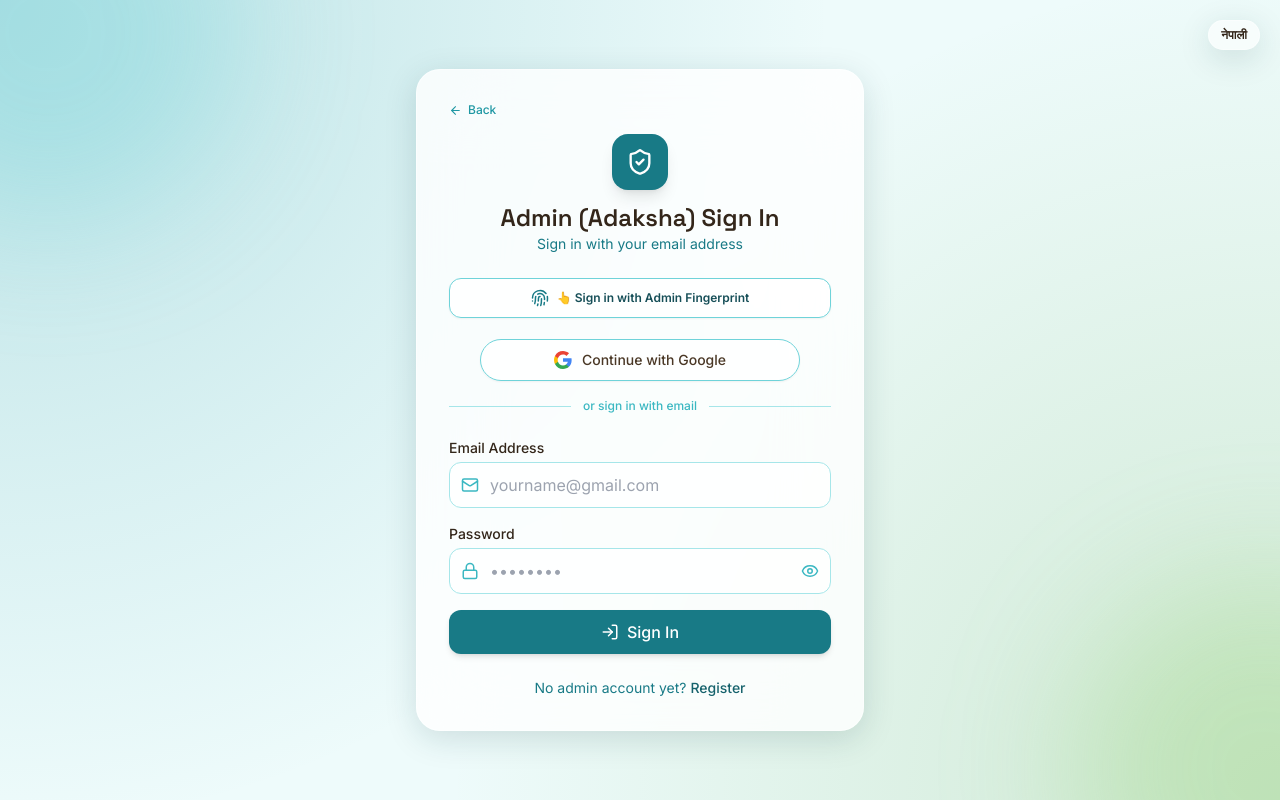
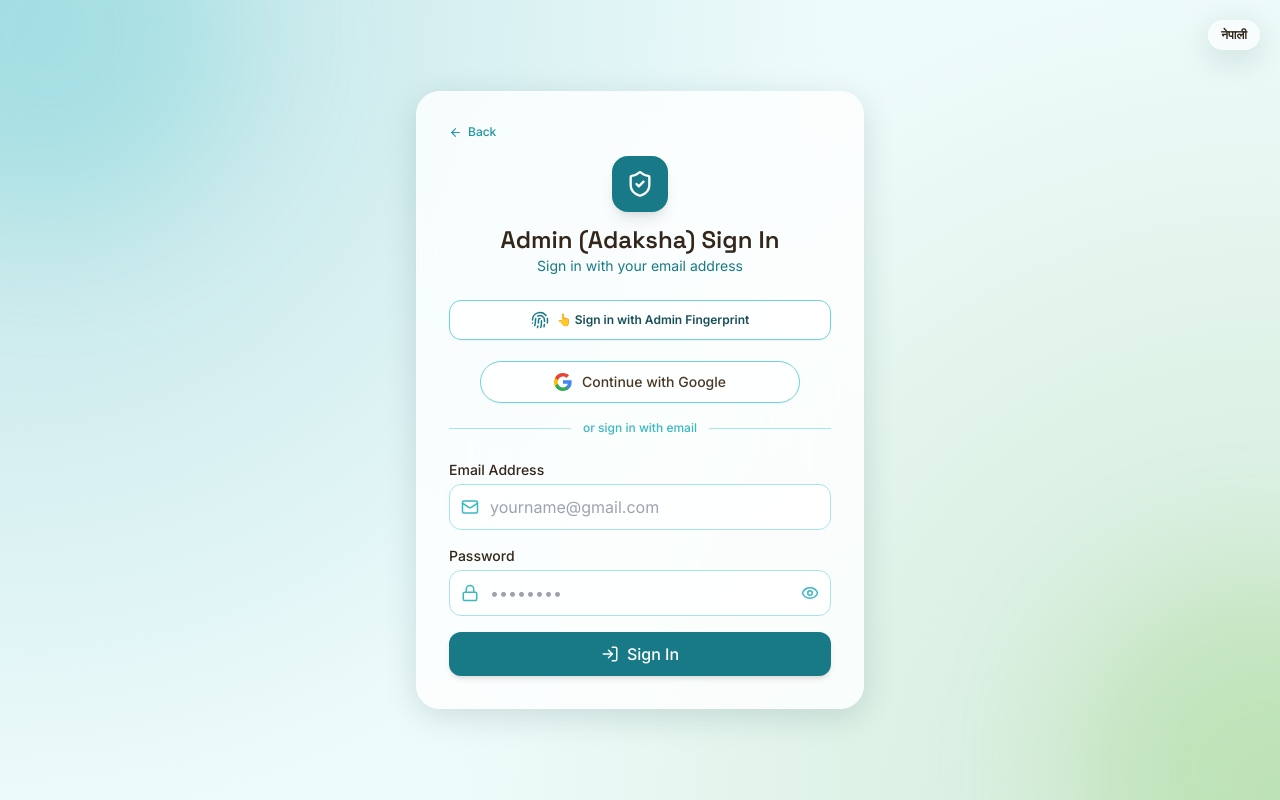
Before and after one commit to mahesh-d6/sichai-pani-irrigation-system, a React (Vite) app in the folder frontend/: page /login/admin in a window 1280 px wide. Built offline with nearby package versions, Linux system fonts and the light colour scheme; no server answers.

Commit message:
Remove Admin register button, lock admin login to registered emails only

```diff
--- a/frontend/src/pages/AdminLogin.tsx
+++ b/frontend/src/pages/AdminLogin.tsx
@@ -1,11 +1,11 @@
-import { useEffect, useState } from "react";
+import { useState } from "react";
 import { useForm } from "react-hook-form";
 import { useNavigate, Link } from "react-router-dom";
 import { motion } from "framer-motion";
 import { ShieldCheck, Mail, Lock, LogIn, ArrowLeft, Eye, EyeOff } from "lucide-react";
 import { useAuth } from "../context/AuthContext";
 import { useLanguage } from "../context/LanguageContext";
-import api from "../services/api";
+
 import GoogleButton from "../components/GoogleButton";
 
 interface LoginForm {
@@ -24,12 +24,7 @@ export default function AdminLogin() {
   const [error, setError] = useState("");
   const [loading, setLoading] = useState(false);
   const [showPassword, setShowPassword] = useState(false);
-  const [registrationOpen, setRegistrationOpen] = useState(true);
   const { register, handleSubmit, formState: { errors } } = useForm<LoginForm>();
-
-  useEffect(() => {
-    api.get("/api/auth/admin/registration-status").then((r) => setRegistrationOpen(r.data.open)).catch(() => {});
-  }, []);
 
   const handlePostLogin = async (userObj: any, tokenStr: string) => {
     if (hasEnrolledBiometric("admin")) {
@@ -188,14 +183,7 @@ export default function AdminLogin() {
           </button>
         </form>
 
-        {registrationOpen && (
-          <p className="text-sm text-center mt-6 text-canal-600 dark:text-canal-300">
-            {t("no_admin_account")}{" "}
-            <Link to="/login/admin/register" className="font-medium text-canal-700 hover:underline">
-              {t("register")}
-            </Link>
-          </p>
-        )}
+
         {pendingChallenge && (
           <PendingGoogleApprovalModal
             challengeId={pendingChallenge}
```
